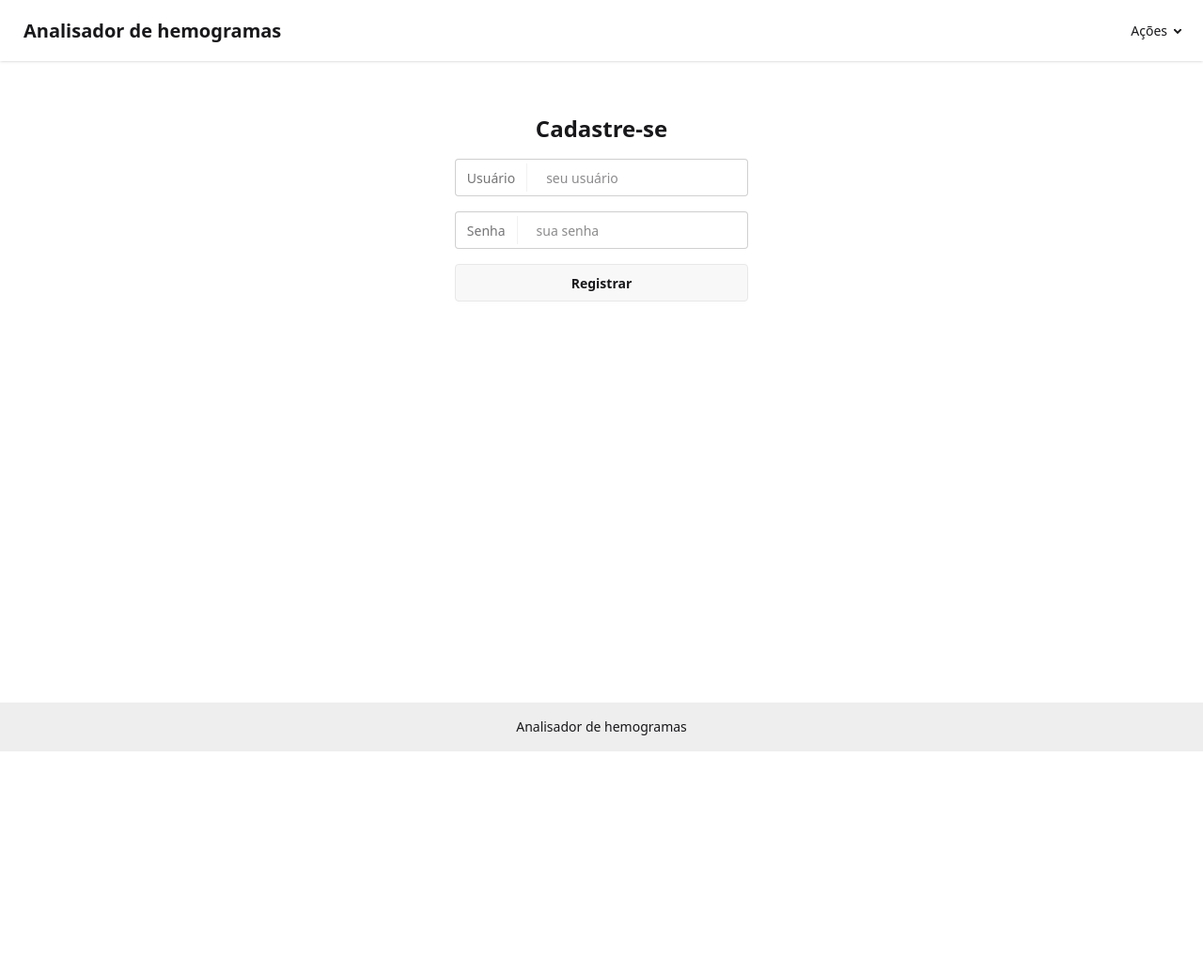
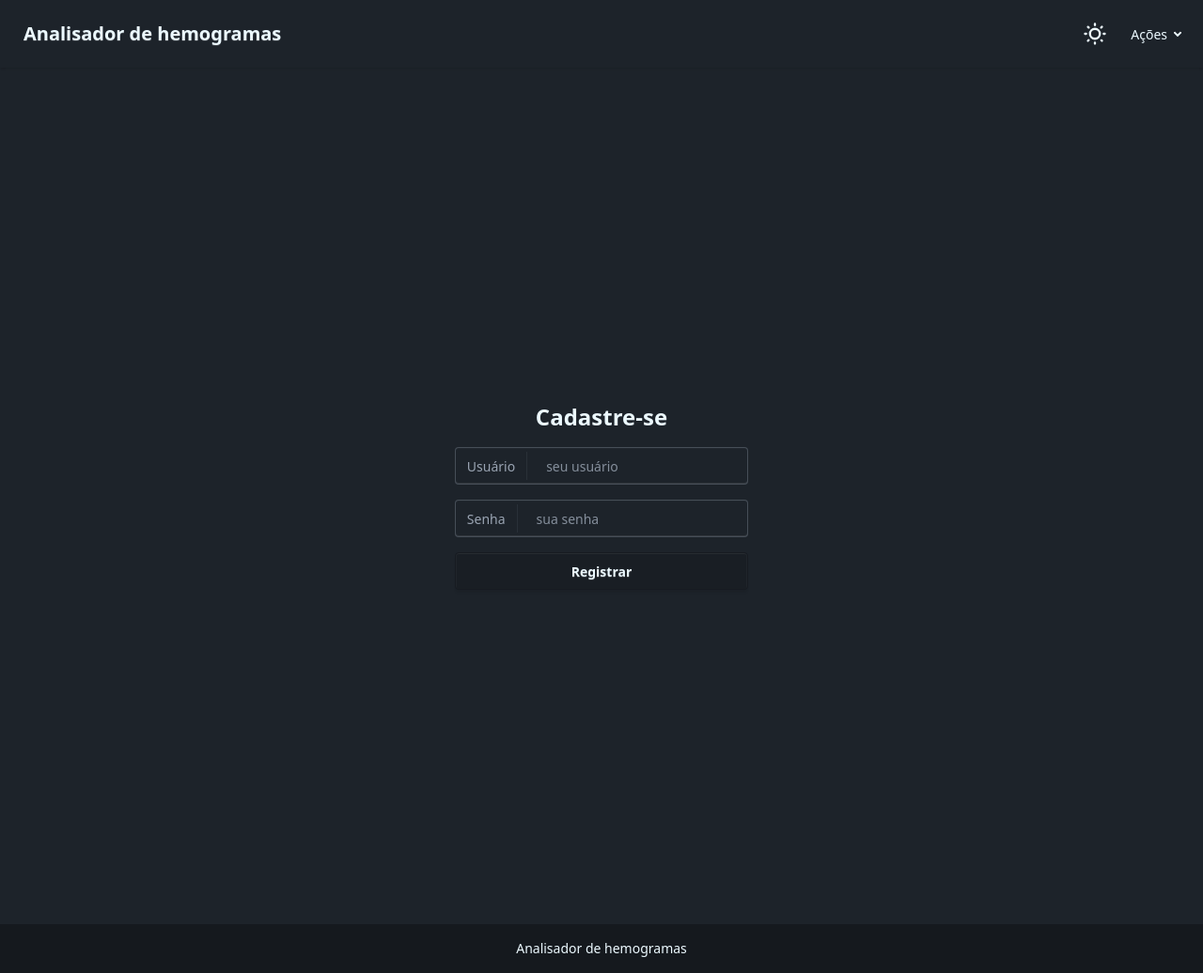
Before and after one commit to luizfelipedasilva678/blood-test-analysis, a Flask app: page /register in a window 1280 px wide. Shown: the whole page at 94% size. Before the commit the page ends 800 px from the top, so only its background shows below. Run offline with Flask 3, Linux system fonts and the light colour scheme; style sheets or scripts are compiled from the project's sources; some libraries are stand-ins or nearby versions.

Commit message:
Add theme controller and loading

```diff
--- a/src/templates/base.html
+++ b/src/templates/base.html
@@ -22,7 +22,37 @@
           <p class="text-[14px] max-[768px]:hidden">Olá, {{ g.username }}</p>
           {% endif %}
           <ul class="menu menu-horizontal px-1">
-            <li>
+            <li class="justify-center">
+              <label class="swap swap-rotate">
+                <input
+                  type="checkbox"
+                  id="theme-controller"
+                  class="theme-controller"
+                  value="synthwave"
+                />
+
+                <svg
+                  class="swap-off h-7 w-7 fill-current"
+                  xmlns="http://www.w3.org/2000/svg"
+                  viewBox="0 0 24 24"
+                >
+                  <path
+                    d="M5.64,17l-.71.71a1,1,0,0,0,0,1.41,1,1,0,0,0,1.41,0l.71-.71A1,1,0,0,0,5.64,17ZM5,12a1,1,0,0,0-1-1H3a1,1,0,0,0,0,2H4A1,1,0,0,0,5,12Zm7-7a1,1,0,0,0,1-1V3a1,1,0,0,0-2,0V4A1,1,0,0,0,12,5ZM5.64,7.05a1,1,0,0,0,.7.29,1,1,0,0,0,.71-.29,1,1,0,0,0,0-1.41l-.71-.71A1,1,0,0,0,4.93,6.34Zm12,.29a1,1,0,0,0,.7-.29l.71-.71a1,1,0,1,0-1.41-1.41L17,5.64a1,1,0,0,0,0,1.41A1,1,0,0,0,17.66,7.34ZM21,11H20a1,1,0,0,0,0,2h1a1,1,0,0,0,0-2Zm-9,8a1,1,0,0,0-1,1v1a1,1,0,0,0,2,0V20A1,1,0,0,0,12,19ZM18.36,17A1,1,0,0,0,17,18.36l.71.71a1,1,0,0,0,1.41,0,1,1,0,0,0,0-1.41ZM12,6.5A5.5,5.5,0,1,0,17.5,12,5.51,5.51,0,0,0,12,6.5Zm0,9A3.5,3.5,0,1,1,15.5,12,3.5,3.5,0,0,1,12,15.5Z"
+                  />
+                </svg>
+
+                <svg
+                  class="swap-on h-7 w-7 fill-current"
+                  xmlns="http://www.w3.org/2000/svg"
+                  viewBox="0 0 24 24"
+                >
+                  <path
+                    d="M21.64,13a1,1,0,0,0-1.05-.14,8.05,8.05,0,0,1-3.37.73A8.15,8.15,0,0,1,9.08,5.49a8.59,8.59,0,0,1,.25-2A1,1,0,0,0,8,2.36,10.14,10.14,0,1,0,22,14.05,1,1,0,0,0,21.64,13Zm-9.5,6.69A8.14,8.14,0,0,1,7.08,5.22v.27A10.15,10.15,0,0,0,17.22,15.63a9.79,9.79,0,0,0,2.1-.22A8.11,8.11,0,0,1,12.14,19.73Z"
+                  />
+                </svg>
+              </label>
+            </li>
+            <li class="justify-center">
               <details>
                 <summary>Ações</summary>
                 <ul class="bg-base-100 rounded-t-none">
@@ -40,16 +70,29 @@
       </div>
     </header>
     <main
-      class="mt-[56px] mb-[56px] section w-full flex items-center justify-center flex-col"
+      class="mt-[56px] mb-[56px] section w-full flex items-center justify-center flex-col h-[100vh]"
     >
       {% block content %}{% endblock %}
     </main>
     <footer
-      class="footer sm:footer-horizontal footer-center bg-base-300 text-base-content p-4 fixed bottom-0"
+      class="footer sm:footer-horizontal footer-center bg-base-300 text-base-content p-4"
     >
       <aside>
         <p>Analisador de hemogramas</p>
       </aside>
     </footer>
   </body>
+  <script>
+    const themeController = document.querySelector("#theme-controller");
+    const theme = localStorage.getItem("theme") ?? "dark";
+    document.body.setAttribute("data-theme", theme);
+
+    themeController.addEventListener("click", () => {
+      const newTheme =
+        document.body.getAttribute("data-theme") === "light" ? "dark" : "light";
+
+      localStorage.setItem("theme", newTheme);
+      document.body.setAttribute("data-theme", newTheme);
+    });
+  </script>
 </html>
```
Also changed, not shown: src/templates/index.html (+34 -1 lines).
